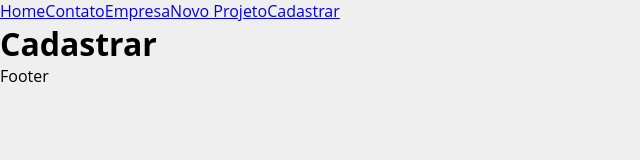
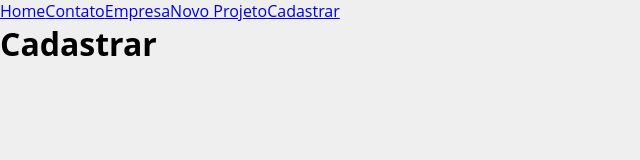
Before and after one commit to ArthurCunha-Dev/costs, a React (Create React App) app: page /cadastrar in a window 1280 px wide. Shown: the top 160 px of the page, without its empty margins (0-640 px from the left). Built offline with nearby package versions, Linux system fonts and the light colour scheme.

Commit message:
add container

```diff
--- a/src/App.js
+++ b/src/App.js
@@ -5,11 +5,15 @@
 import Contact from './components/pages/Contact';
 import NewProject from './components/pages/NewProject';
 import Cadastrar from './components/pages/Cadastrar';
+import Container from './components/layout/Container';
+
+
 
 
 
 function App() {
   return (
+
     <Router>
       <div>
         <Link to="/">Home</Link>
@@ -19,7 +23,7 @@
         <Link to="/cadastrar">Cadastrar</Link>
 
       </div>
-
+          <Container customClass='min-height'>
             <Routes>
                 <Route path="/" element={<Home />} />
                 <Route path="/company" element={<Company />} />
@@ -27,6 +31,8 @@
                 <Route path="/newproject" element={<NewProject />} />
                 <Route path='/cadastrar' element={<Cadastrar/>} />
             </Routes>
+          </Container>
+
       <p>Footer</p>
     </Router>
   );
--- a/src/components/layout/Container.js
+++ b/src/components/layout/Container.js
@@ -1,9 +1,7 @@
 import styles from './Container.module.css'
 
 function Container(props) {
-    return (
-        <div>props.children</div>
-    )
+    return <div className={`${styles.container} ${styles[props.customClass]}`}> {props.children}</div>
 }
 
 export default Container
--- a/src/components/layout/Container.module.css
+++ b/src/components/layout/Container.module.css
@@ -0,0 +1,20 @@
+.container {
+    width: 0 auto;
+    display: flex;
+    justify-content: space-between;
+    margin: 0 auto;
+    flex-wrap: wrap;
+}
+.min-height{
+    min-height: 90%;
+}
+
+.start{
+    justify-content: flex-start;
+}
+
+.colum{
+    flex-direction: column;
+    justify-content: flex-start;
+
+}
```
Lines whose indentation alone changed are shown as unchanged.
